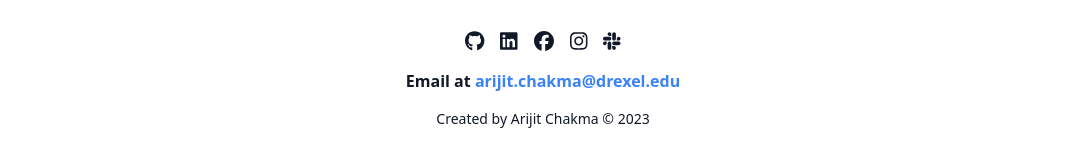
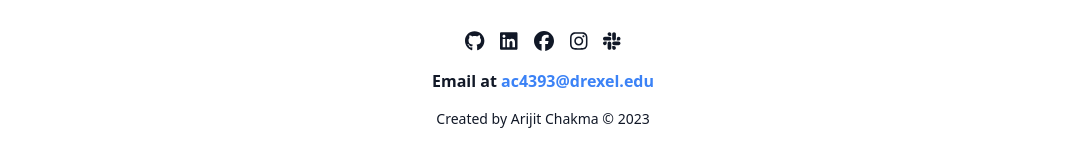
Before and after one commit to arijitchakma79/personal-website, a React (Create React App) app: page /personal-website/resume in a window 1280 px wide. Shown: the part 2139-2289 px from the top of the page, without its empty margins (97-1166 px from the left). Built offline with nearby package versions, Linux system fonts and the light colour scheme.

Commit message:
updated gh-pages 9

```diff
--- a/src/components/footer.js
+++ b/src/components/footer.js
@@ -16,7 +16,7 @@ const Footer = ({ isDarkMode }) => {
     : 'bg-white text-gray-900 py-6';
 
   // Define your email address
-  const emailAddress = 'arijit.chakma@drexel.edu';
+  const emailAddress = 'ac4393@drexel.edu';
 
   return (
     <footer className={footerClasses}>
```
